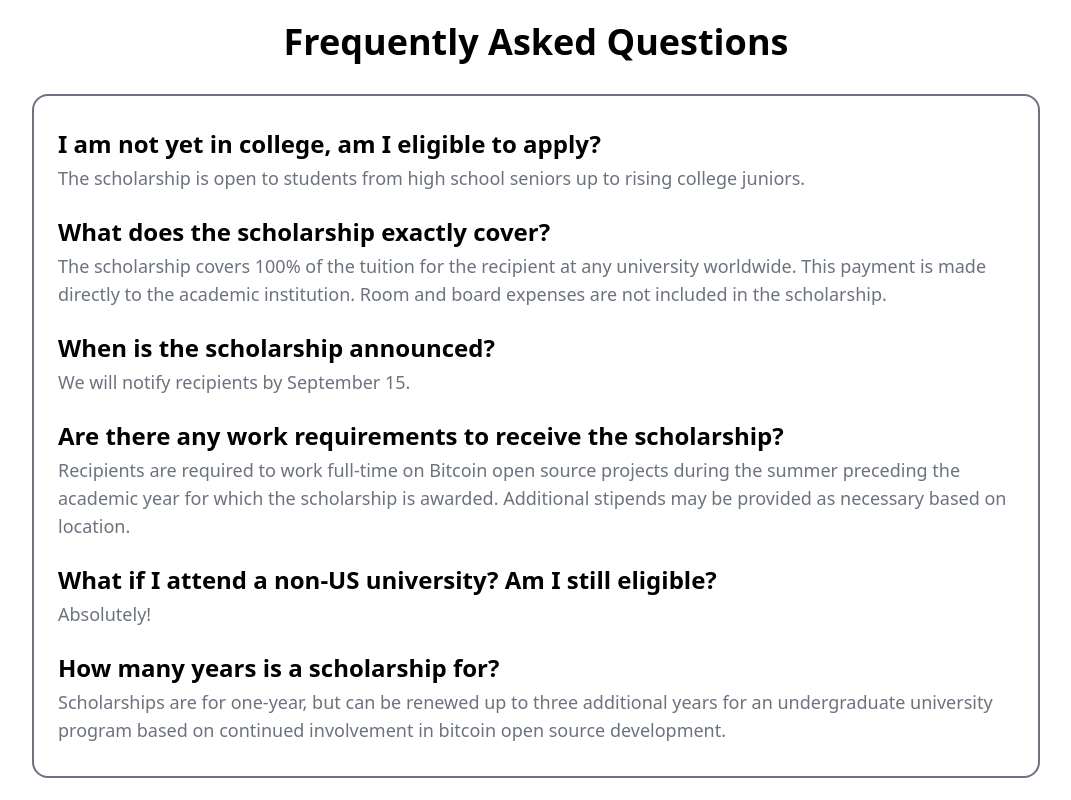
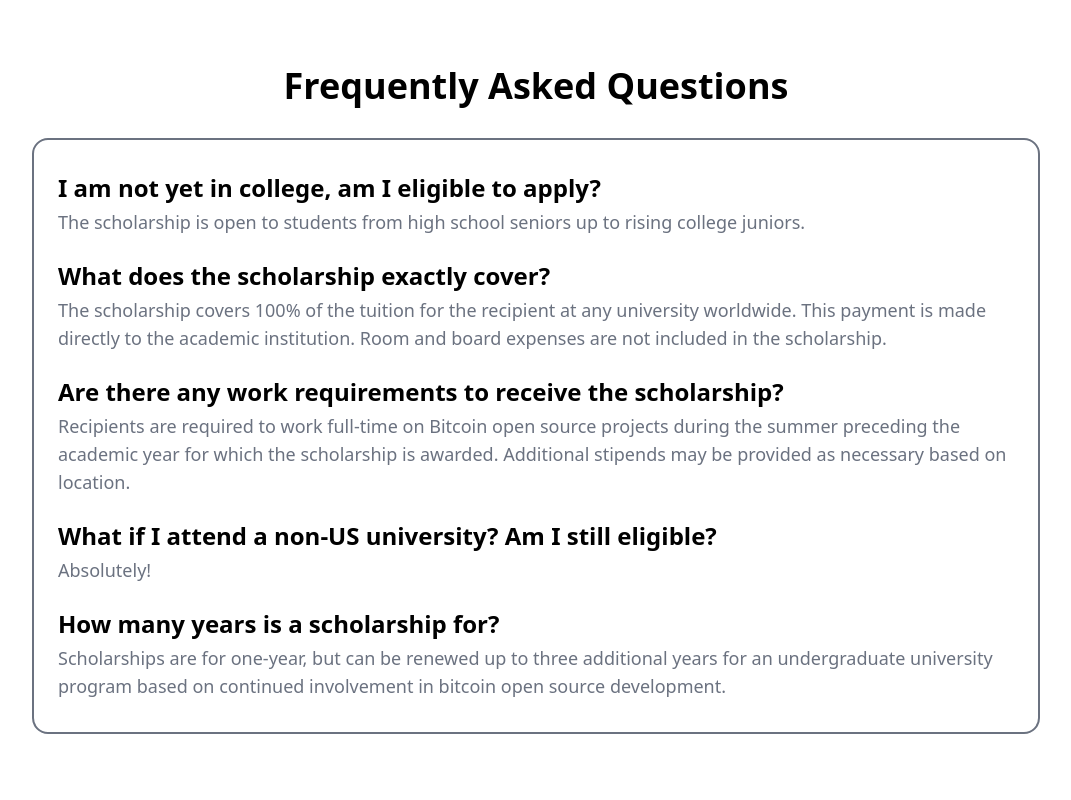
Before and after one commit to bitcoin-dev-project/bitcoin-scholarship, a website: page index.html in a window 1280 px wide. Shown: the part 800-1600 px from the top of the page, without its empty margins (104-1175 px from the left). Drawn offline with Linux system fonts and the light colour scheme.

Commit message:
rm notification date

```diff
--- a/index.html
+++ b/index.html
@@ -59,11 +59,6 @@
           </div>
 
           <div class="flex flex-col items-start gap-1">
-            <h4 class="text-lg leading-[130%] font-semibold md:text-2xl text-start">When is the scholarship announced?</h4>
-            <p class="text-gray-500 dark:text-gray-500 text-base md:text-lg font-normal text-start">We will notify recipients by September 15.</p>
-          </div>
-
-          <div class="flex flex-col items-start gap-1">
             <h4 class="text-lg leading-[130%] font-semibold md:text-2xl text-start">Are there any work requirements to receive the scholarship?</h4>
             <p class="text-gray-500 dark:text-gray-500 text-base md:text-lg font-normal text-start">
               Recipients are required to work full-time on Bitcoin open source projects during the summer preceding the academic year for which the
```
